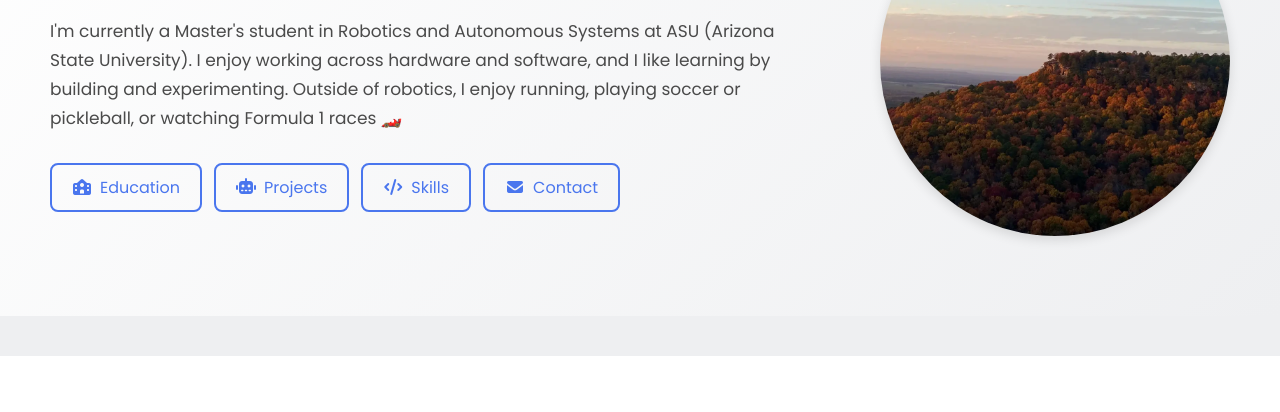
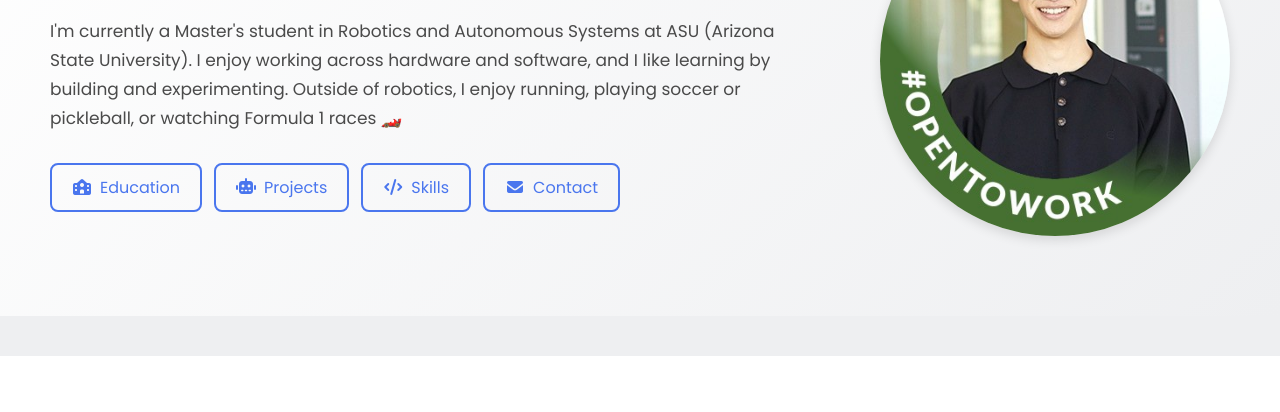
Before and after one commit to knamatame0729/knamatame0729.github.io, a plain HTML site: page index.html in a window 1280 px wide. Shown: the part 274-686 px from the top of the page. Drawn offline with nearby package versions, Linux system fonts and the light colour scheme.

Commit message:
Add profile picture

```diff
--- a/index.html
+++ b/index.html
@@ -75,7 +75,7 @@
                 </div>
             </div>
             <div class="headshot">
-                <img src="images/example_1_cropped.webp" alt="Kaito Namatame headshot">
+                <img src="images/face.jpeg" alt="Kaito Namatame headshot">
             </div>
         </section>
 
```
Also changed, not shown: images/face.jpeg (added).
